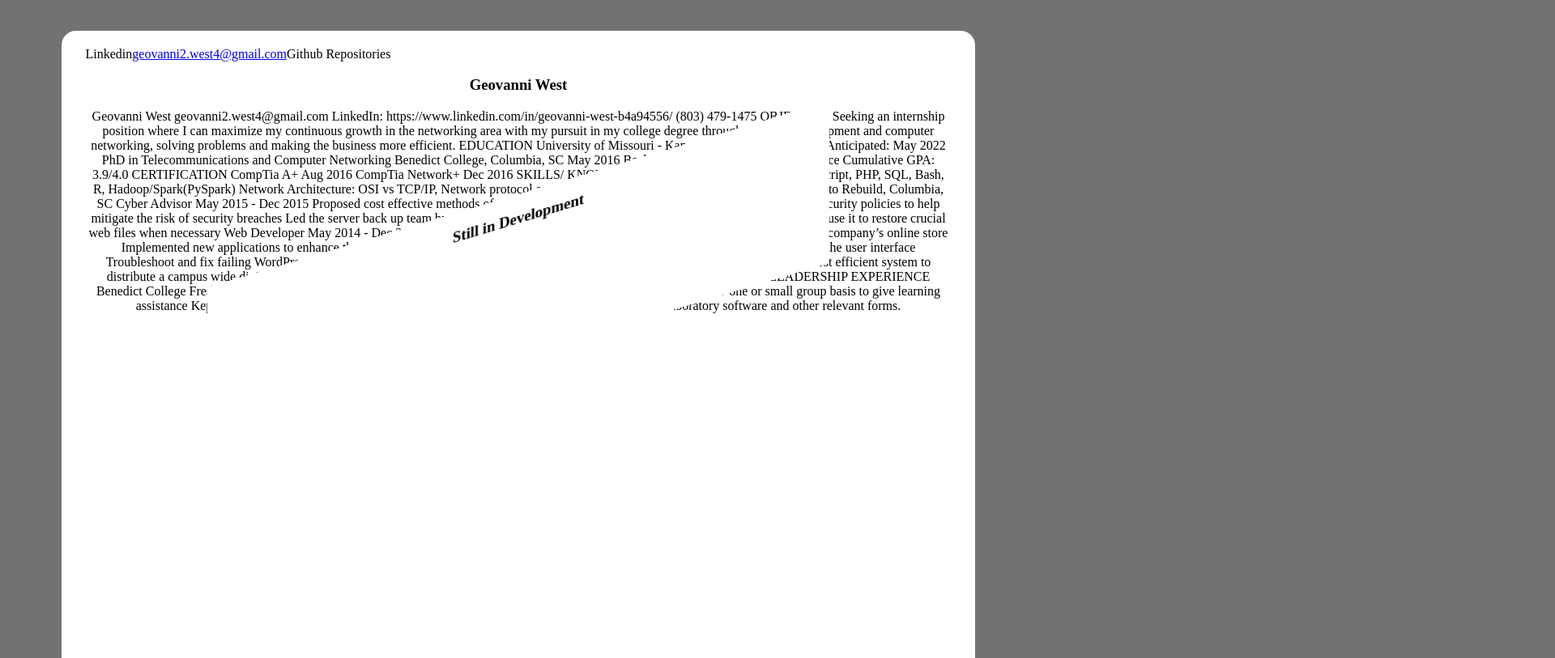
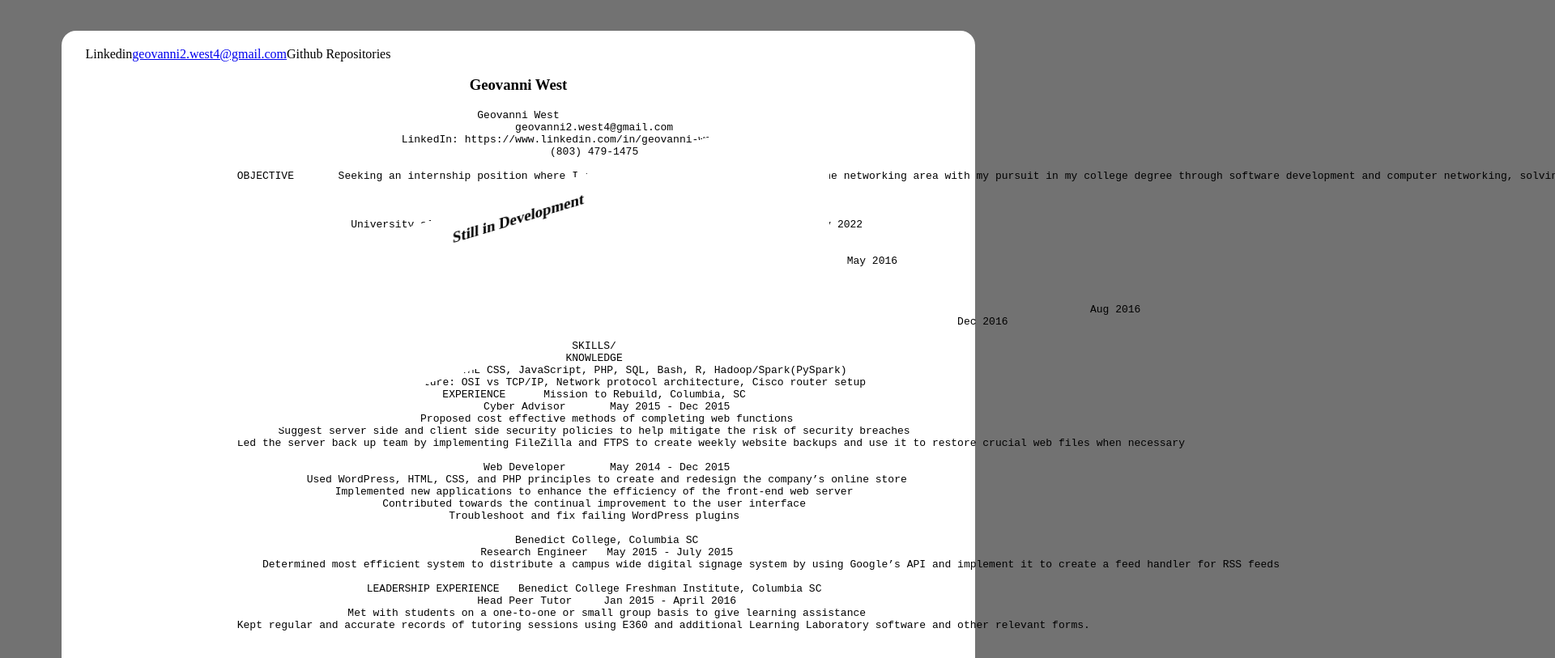
Before and after one commit to GeoSnipes/GeoSnipes.github.io, a plain HTML site: page index.html in a window 1280 px wide. Shown: the top 813 px of the page at 81% size, 1920 px wide, since content can reach past the window. Drawn offline with Linux system fonts and the light colour scheme.

Commit message:
update v0.3

```diff
--- a/index.html
+++ b/index.html
@@ -23,16 +23,51 @@
             </div>
             <div class="heading">
                 <h1 id="name">Geovanni West</h1>
-                <p>Geovanni West geovanni2.west4@gmail.com LinkedIn: https://www.linkedin.com/in/geovanni-west-b4a94556/ (803) 479-1475 OBJECTIVE Seeking an internship position where I can maximize my continuous growth in the networking area with my pursuit
-                    in my college degree through software development and computer networking, solving problems and making the business more efficient. EDUCATION University of Missouri - Kansas City, Kansas City, MO Anticipated: May 2022 PhD in Telecommunications
-                    and Computer Networking Benedict College, Columbia, SC May 2016 Bachelor of Science in Computer Science Cumulative GPA: 3.9/4.0 CERTIFICATION CompTia A+ Aug 2016 CompTia Network+ Dec 2016 SKILLS/ KNOWLEDGE Python, Java, HTML CSS, JavaScript,
-                    PHP, SQL, Bash, R, Hadoop/Spark(PySpark) Network Architecture: OSI vs TCP/IP, Network protocol architecture, Cisco router setup EXPERIENCE Mission to Rebuild, Columbia, SC Cyber Advisor May 2015 - Dec 2015 Proposed cost effective methods
-                    of completing web functions Suggest server side and client side security policies to help mitigate the risk of security breaches Led the server back up team by implementing FileZilla and FTPS to create weekly website backups and use
-                    it to restore crucial web files when necessary Web Developer May 2014 - Dec 2015 Used WordPress, HTML, CSS, and PHP principles to create and redesign the company’s online store Implemented new applications to enhance the efficiency
-                    of the front-end web server Contributed towards the continual improvement to the user interface Troubleshoot and fix failing WordPress plugins Benedict College, Columbia SC Research Engineer May 2015 - July 2015 Determined most efficient
-                    system to distribute a campus wide digital signage system by using Google’s API and implement it to create a feed handler for RSS feeds LEADERSHIP EXPERIENCE Benedict College Freshman Institute, Columbia SC Head Peer Tutor Jan 2015
-                    - April 2016 Met with students on a one-to-one or small group basis to give learning assistance Kept regular and accurate records of tutoring sessions using E360 and additional Learning Laboratory software and other relevant forms.
-                </p>
+                <pre>Geovanni West
+                        geovanni2.west4@gmail.com
+                        LinkedIn: https://www.linkedin.com/in/geovanni-west-b4a94556/
+                        (803) 479-1475
+
+                        OBJECTIVE	Seeking an internship position where I can maximize my continuous growth in the networking area with my pursuit in my college degree through software development and computer networking, solving problems and making the business more efficient.
+
+                        EDUCATION
+
+                            University of Missouri - Kansas City, Kansas City, MO	Anticipated: May 2022
+                            PhD in Telecommunications and Computer Networking
+
+                            Benedict College, Columbia, SC                                                    	May 2016
+                            Bachelor of Science in Computer Science
+                        Cumulative GPA: 3.9/4.0
+
+                        CERTIFICATION	CompTia A+                                                                                                             Aug 2016
+                        CompTia Network+                                                                                                  Dec 2016
+
+                        SKILLS/
+                        KNOWLEDGE
+                            Python, Java, HTML CSS, JavaScript, PHP, SQL, Bash, R, Hadoop/Spark(PySpark)
+                        Network Architecture: OSI vs TCP/IP, Network protocol architecture, Cisco router setup
+                        EXPERIENCE	Mission to Rebuild, Columbia, SC
+                            Cyber Advisor	May 2015 - Dec 2015
+                            Proposed cost effective methods of completing web functions
+                        Suggest server side and client side security policies to help mitigate the risk of security breaches
+                        Led the server back up team by implementing FileZilla and FTPS to create weekly website backups and use it to restore crucial web files when necessary
+
+                            Web Developer	May 2014 - Dec 2015
+                            Used WordPress, HTML, CSS, and PHP principles to create and redesign the company’s online store
+                        Implemented new applications to enhance the efficiency of the front-end web server
+                        Contributed towards the continual improvement to the user interface
+                        Troubleshoot and fix failing WordPress plugins
+
+                            Benedict College, Columbia SC
+                            Research Engineer	May 2015 - July 2015
+                            Determined most efficient system to distribute a campus wide digital signage system by using Google’s API and implement it to create a feed handler for RSS feeds
+
+                        LEADERSHIP EXPERIENCE	Benedict College Freshman Institute, Columbia SC
+                            Head Peer Tutor	Jan 2015 - April 2016
+                            Met with students on a one-to-one or small group basis to give learning assistance
+                        Kept regular and accurate records of tutoring sessions using E360 and additional Learning Laboratory software and other relevant forms.
+
+                        </pre>
             </div>
         </article>
     </section>
```
